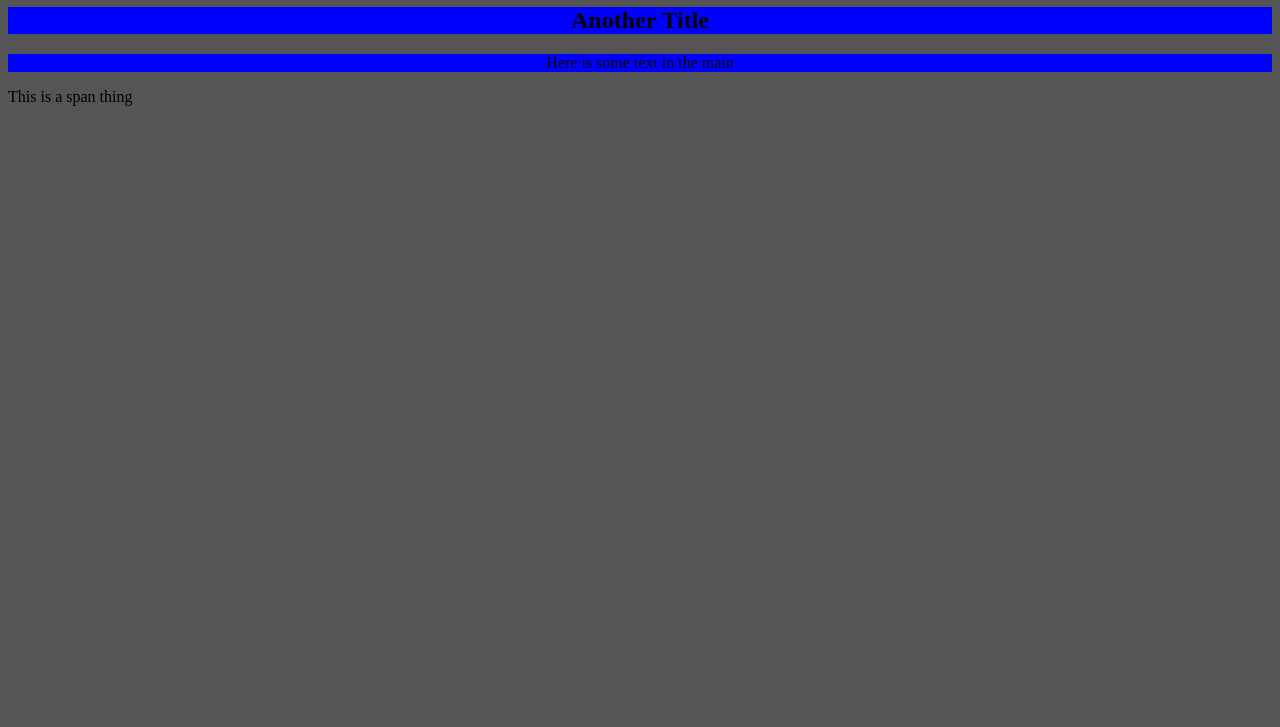
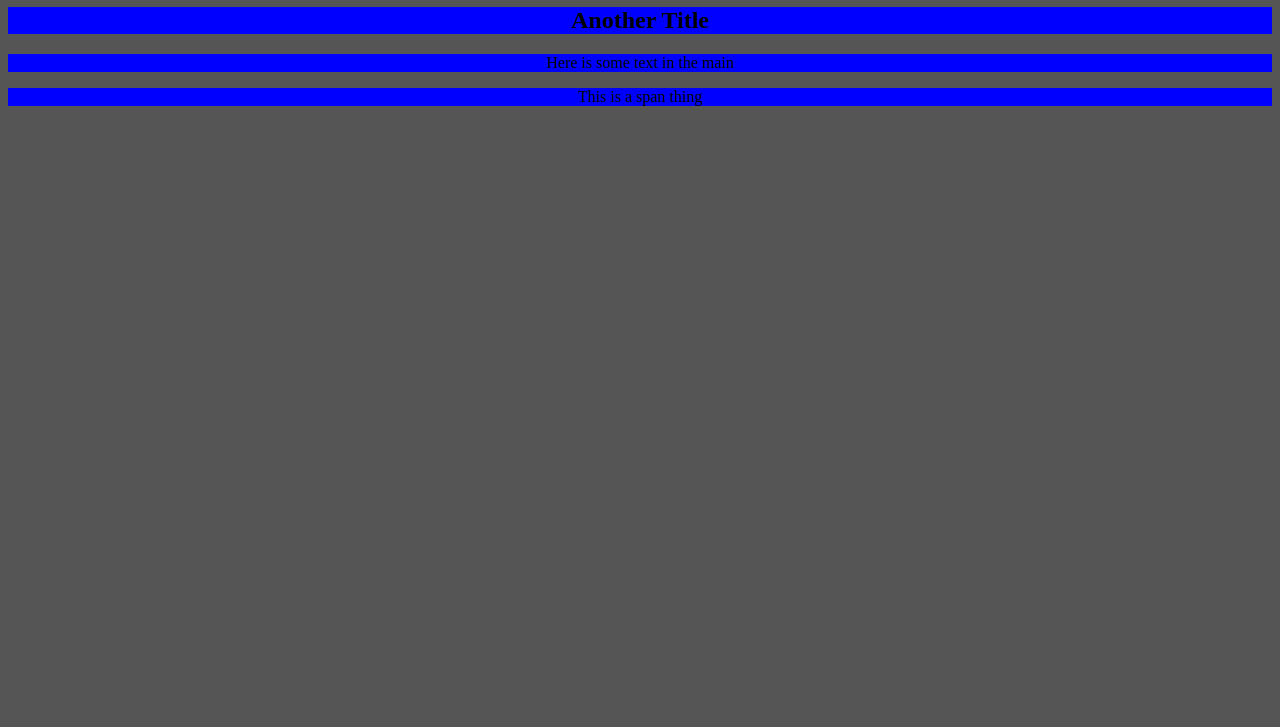
Before and after one commit to MasonSchnell/example_first_website, a plain HTML site: page index.html in a window 1280 px wide. Shown: the part 73-800 px from the top of the page. Drawn offline with Linux system fonts and the light colour scheme.

Commit message:
Moved the last piece of text to the center for practice

```diff
--- a/index.html
+++ b/index.html
@@ -11,7 +11,7 @@
     <section></section>
     <main>
       <p class="text-center">Here is some text in the main</p>
-      <p>This is <span>a span thing</span></p>
+      <p class="text-center">This is <span>a span thing</span></p>
     </main>
   </body>
 </html>
```
